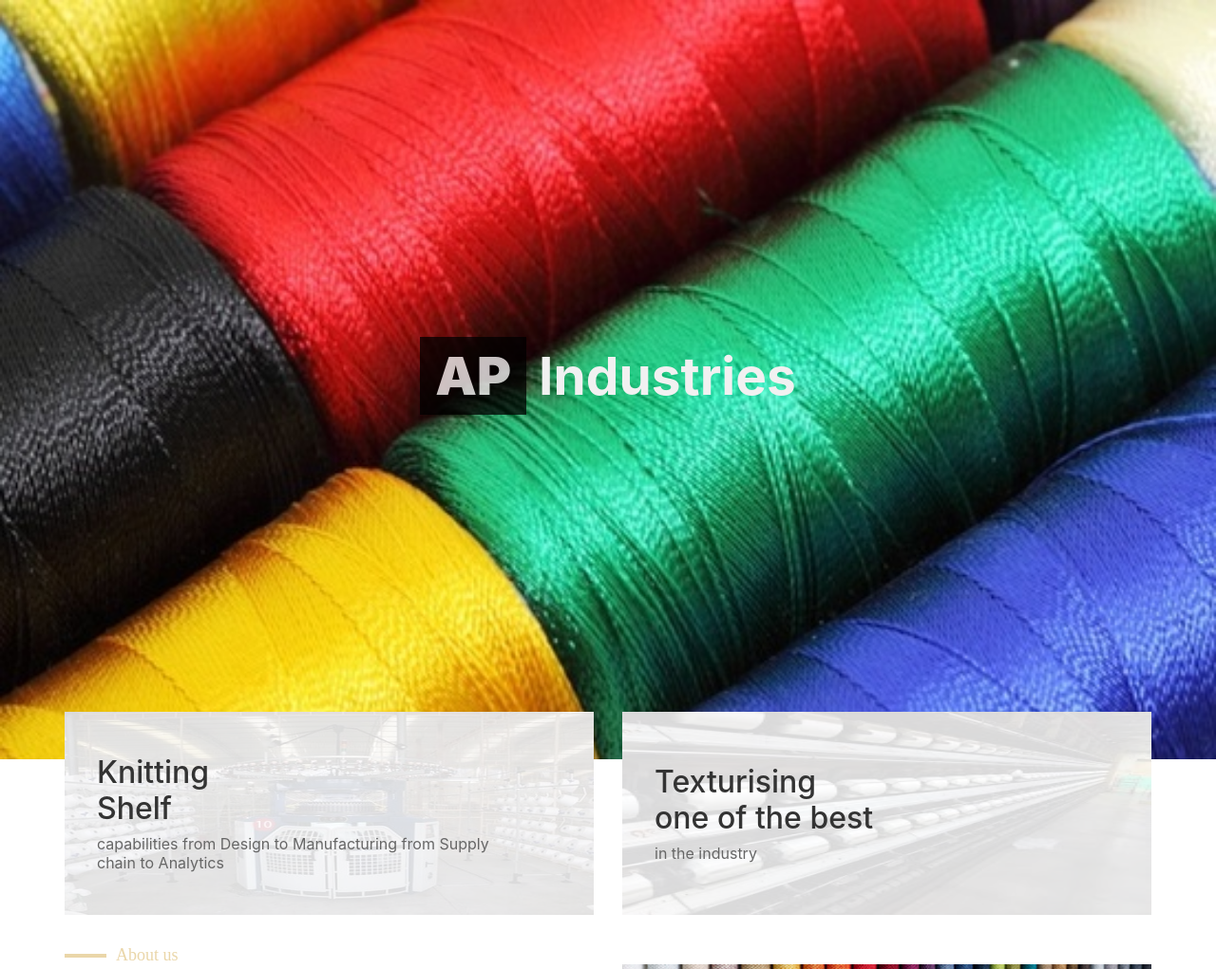
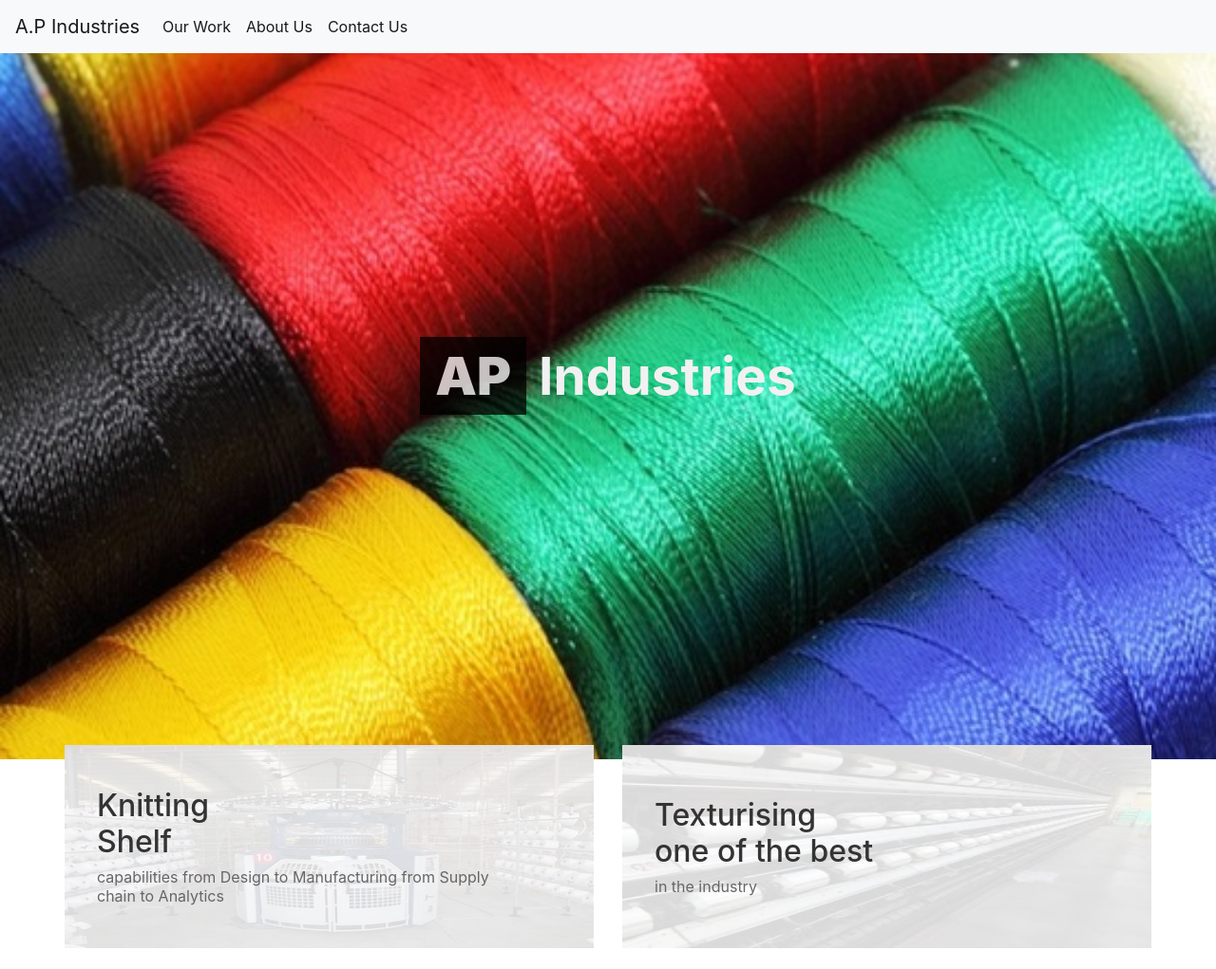
Before and after one commit to phaijal/apIndustries, a plain HTML site: page index.html in a window 1280 px wide. Shown: the top 1021 px of the page at 95% size. Drawn offline with Linux system fonts and the light colour scheme.

Commit message:
Added NavBar

```diff
--- a/css/style.css
+++ b/css/style.css
@@ -45,8 +45,10 @@ body {
 
 
 /* BOXES */
+
 section#home_six_boxs {
-    margin-top: -50px;
+    margin-top: -15px;
+    margin-bottom: 50px;
 }
 .home_six_box_item {
 	padding-bottom: 30px;
--- a/index.html
+++ b/index.html
@@ -13,8 +13,31 @@
 
 <body>
 <!-- Header -->
-    <!-- NAVBAR to add -->
+
     <section id="home">
+
+    <!-- NAVBAR  -->
+        <nav class="navbar navbar-expand-lg fixed-top navbar-light bg-light">
+              <a class="navbar-brand" href="#">A.P Industries</a>
+              <button class="navbar-toggler" type="button" data-toggle="collapse" data-target="#navbarTogglerDemo02" aria-controls="navbarTogglerDemo02" aria-expanded="false" aria-label="Toggle navigation">
+                <span class="navbar-toggler-icon"></span>
+              </button>
+
+              <div class="collapse navbar-collapse" id="navbarTogglerDemo02">
+                <ul class="navbar-nav mr-auto mt-2 mt-lg-0">
+                  <li class="nav-item active">
+                    <a class="nav-link" href="#home_six_boxs">Our Work <span class="sr-only">(current)</span></a>
+                  </li>
+                  <li class="nav-item active">
+                    <a class="nav-link" href="#home_about">About Us</a>
+                  </li>
+                  <li class="nav-item active">
+                    <a class="nav-link disabled" href="#contact_us">Contact Us</a>
+                  </li>
+                </ul>
+
+              </div>
+        </nav>
 
         <div id="home-cover">
 
```
